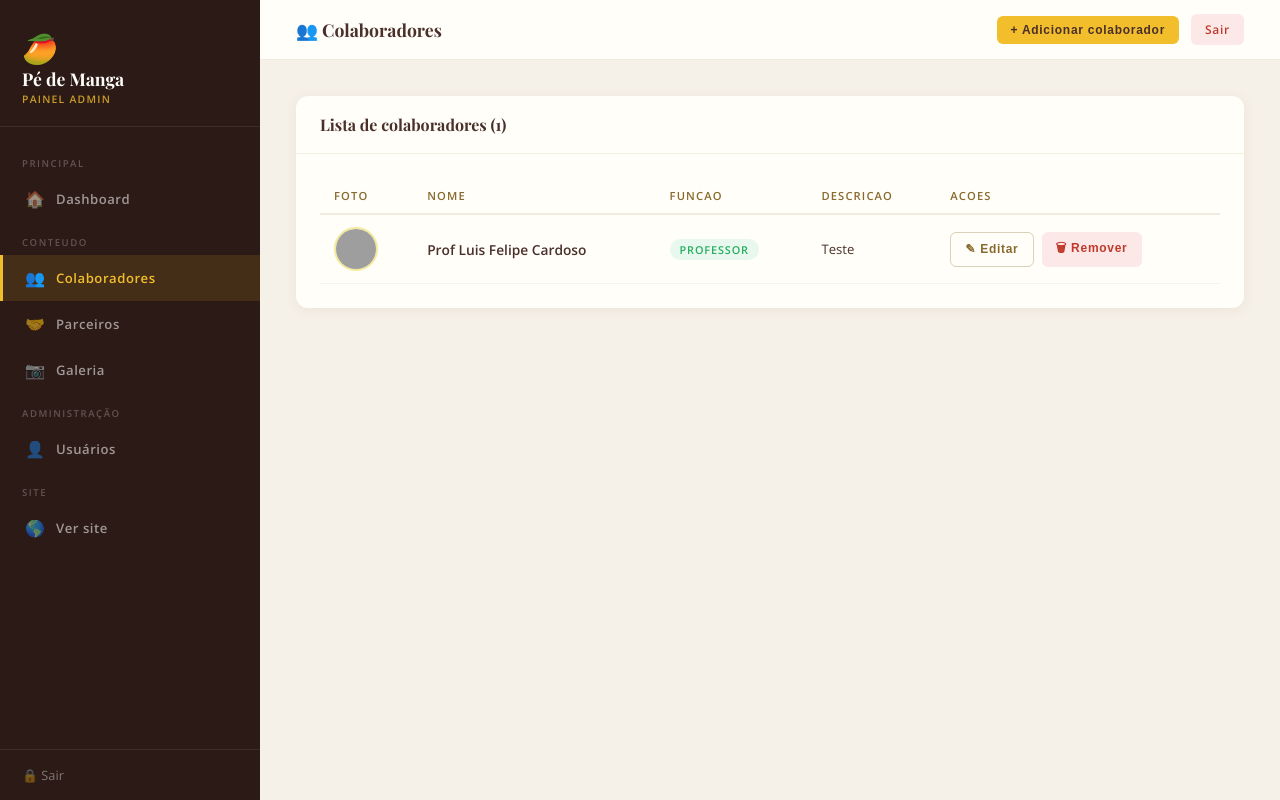
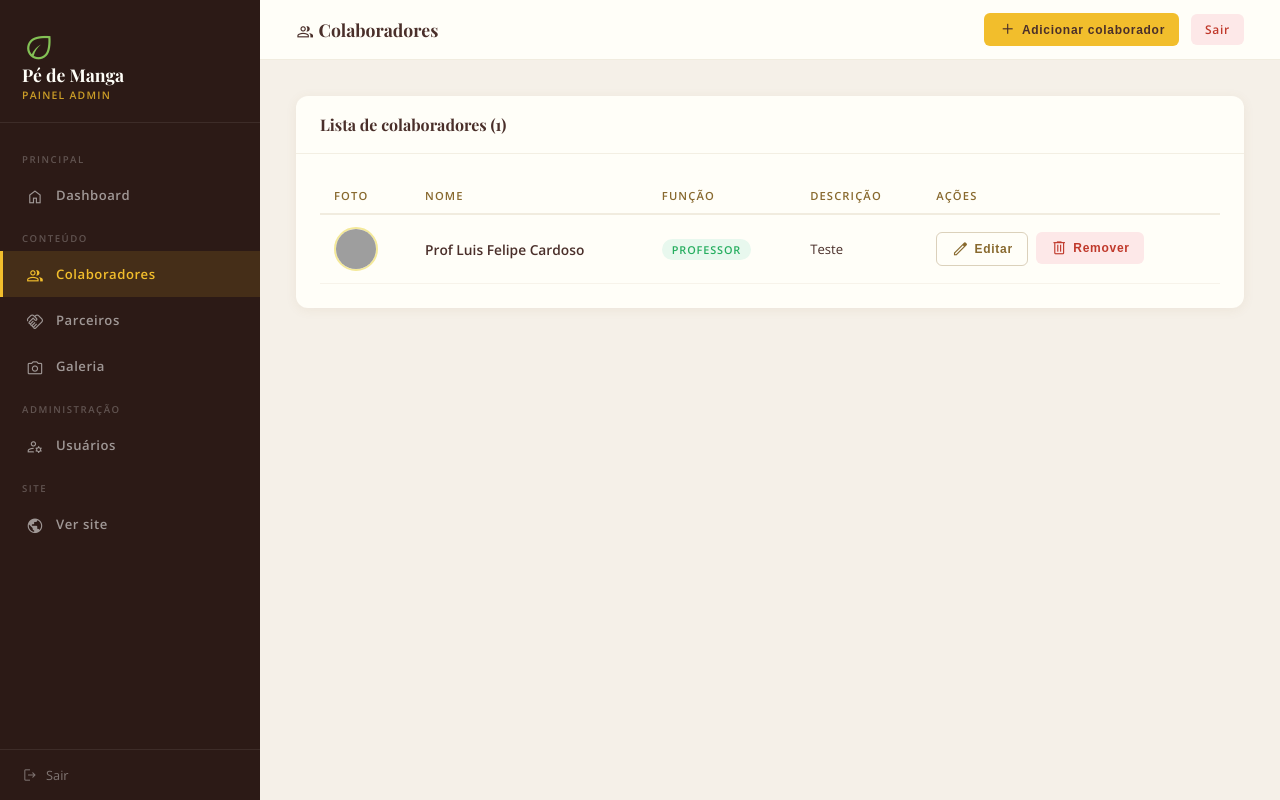
Before and after one commit to pietro-renno/pe-de-manga, a PHP site: page /admin/colaboradores.php in a window 1280 px wide. Run offline with PHP 8.4, Linux system fonts and the light colour scheme; a user stored in the database is signed in; data comes from the database, SQL or seed files in the repository; some web fonts are replaced; grey boxes are pictures that could not be loaded.

Commit message:
Substitui emojis por Material Symbols e corrige acentuação em todo o painel admin
- Adiciona @import do Google Material Symbols Outlined no admin.css
- Remove dependência do Font Awesome (não estava sendo usado)
- Substitui todos os emojis unicode por ícones Material Symbols (home, group,
  handshake, photo_camera, manage_accounts, public, logout, edit, delete,
  lock_reset, block, check_circle, add, settings, info, eco, upload)
- Corrige palavras sem acento: Conteúdo, Função, Descrição, Ações,
  informações, alterações, várias, março, à galeria

https://claude.ai/code/session_013v8fj4u5n5z8pYmFASDh67

```diff
--- a/admin/_sidebar.php
+++ b/admin/_sidebar.php
@@ -8,26 +8,25 @@ function sa($p)
 ?>
 <aside class="admin-sidebar" id="adminSidebar">
   <div class="sidebar-header">
-    <div class="sh-mango">&#x1F96D;</div>
+    <span class="material-symbols-outlined mi-brand">eco</span>
     <h2>Pé de Manga</h2>
     <p>Painel Admin</p>
   </div>
   <nav class="sidebar-nav">
     <div class="sn-sep">Principal</div>
-    <a href="index.php" class="<?= sa('index') ?>"><span class="sn-icon">&#127968;</span> Dashboard</a>
-    <div class="sn-sep">Conteudo</div>
-    <a href="colaboradores.php" class="<?= sa('colaboradores') ?>"><span class="sn-icon">&#128101;</span>
-      Colaboradores</a>
-    <a href="parceiros.php" class="<?= sa('parceiros') ?>"><span class="sn-icon">&#129309;</span> Parceiros</a>
-    <a href="galeria.php" class="<?= sa('galeria') ?>"><span class="sn-icon">&#128247;</span> Galeria</a>
+    <a href="index.php" class="<?= sa('index') ?>"><span class="sn-icon"><span class="material-symbols-outlined">home</span></span> Dashboard</a>
+    <div class="sn-sep">Conteúdo</div>
+    <a href="colaboradores.php" class="<?= sa('colaboradores') ?>"><span class="sn-icon"><span class="material-symbols-outlined">group</span></span> Colaboradores</a>
+    <a href="parceiros.php" class="<?= sa('parceiros') ?>"><span class="sn-icon"><span class="material-symbols-outlined">handshake</span></span> Parceiros</a>
+    <a href="galeria.php" class="<?= sa('galeria') ?>"><span class="sn-icon"><span class="material-symbols-outlined">photo_camera</span></span> Galeria</a>
     <?php if (($_SESSION['adm_perfil'] ?? '') === 'admin'): ?>
     <div class="sn-sep">Administração</div>
-    <a href="usuarios.php" class="<?= sa('usuarios') ?>"><span class="sn-icon">&#128100;</span> Usuários</a>
+    <a href="usuarios.php" class="<?= sa('usuarios') ?>"><span class="sn-icon"><span class="material-symbols-outlined">manage_accounts</span></span> Usuários</a>
     <?php endif; ?>
     <div class="sn-sep">Site</div>
-    <a href="../index.php" target="_blank"><span class="sn-icon">&#127758;</span> Ver site</a>
+    <a href="../index.php" target="_blank"><span class="sn-icon"><span class="material-symbols-outlined">public</span></span> Ver site</a>
   </nav>
   <div class="sidebar-footer">
-    <a href="logout.php">&#128274; Sair</a>
+    <a href="logout.php"><span class="material-symbols-outlined" style="font-size:1rem;">logout</span> Sair</a>
   </div>
 </aside>
--- a/admin/colaboradores.php
+++ b/admin/colaboradores.php
@@ -52,7 +52,6 @@ $colaboradores = get_colaboradores();
   <link rel="icon" type="image/x-icon" href="favicon.ico">
   <meta name="description" content="O Pé de Manga e um Ponto de Cultura dedicado a arte como caminho de cuidado, pertencimento e transformação social.">
   <meta name="keywords" content="Pé de Manga, Cultura Viva, Ponto de Cultura, arte e cultura, saúde mental, sustentabilidade, responsabilidade social, oficinas culturais, vivências artísticas, impacto comunitário, coletivo cultural, transformação social, cultura acessível, arte como cuidado">
-  <link rel="stylesheet" href="https://cdnjs.cloudflare.com/ajax/libs/font-awesome/6.4.0/css/all.min.css">
 </head>
 
 <body>
@@ -60,9 +59,9 @@ $colaboradores = get_colaboradores();
     <?php require '_sidebar.php'; ?>
     <div class="admin-main">
       <div class="admin-topbar">
-        <h3>&#128101; Colaboradores</h3>
+        <h3><span class="material-symbols-outlined">group</span> Colaboradores</h3>
         <div class="topbar-actions">
-          <button class="btn-adm btn-adm-primary" onclick="openModal('adicionar')">+ Adicionar colaborador</button>
+          <button class="btn-adm btn-adm-primary" onclick="openModal('adicionar')"><span class="material-symbols-outlined">add</span> Adicionar colaborador</button>
           <a href="logout.php" class="btn-adm btn-adm-danger">Sair</a>
         </div>
       </div>
@@ -84,9 +83,9 @@ $colaboradores = get_colaboradores();
                   <tr>
                     <th>Foto</th>
                     <th>Nome</th>
-                    <th>Funcao</th>
-                    <th>Descricao</th>
-                    <th>Acoes</th>
+                    <th>Função</th>
+                    <th>Descrição</th>
+                    <th>Ações</th>
                   </tr>
                 </thead>
                 <tbody>
@@ -96,7 +95,7 @@ $colaboradores = get_colaboradores();
                         <?php if (!empty($c['foto'])): ?>
                           <img src="../data/uploads/<?= htmlspecialchars($c['foto']) ?>" alt="">
                         <?php else: ?>
-                          <div style="width:44px;height:44px;border-radius:50%;background:var(--amarelo-pastel);display:flex;align-items:center;justify-content:center;font-size:1.3rem;">&#128100;</div>
+                          <div style="width:44px;height:44px;border-radius:50%;background:var(--amarelo-pastel);display:flex;align-items:center;justify-content:center;"><span class="material-symbols-outlined" style="font-size:1.4rem;color:var(--marrom);">person</span></div>
                         <?php endif; ?>
                       </td>
                       <td><strong><?= htmlspecialchars($c['nome']) ?></strong></td>
@@ -104,11 +103,11 @@ $colaboradores = get_colaboradores();
                       <td style="max-width:220px;font-size:.82rem;"><?= htmlspecialchars(mb_strimwidth($c['descricao'] ?? '', 0, 80, '...')) ?></td>
                       <td>
                         <div class="td-actions">
-                          <button class="btn-adm btn-adm-outline" onclick="abrirEdicao(<?= htmlspecialchars(json_encode($c)) ?>)">&#9998; Editar</button>
+                          <button class="btn-adm btn-adm-outline" onclick="abrirEdicao(<?= htmlspecialchars(json_encode($c)) ?>)"><span class="material-symbols-outlined">edit</span> Editar</button>
                           <form method="POST" onsubmit="return confirm('Remover este colaborador?')">
                             <input type="hidden" name="acao" value="remover">
                             <input type="hidden" name="id" value="<?= (int) $c['id'] ?>">
-                            <button type="submit" class="btn-adm btn-adm-danger">&#128465; Remover</button>
+                            <button type="submit" class="btn-adm btn-adm-danger"><span class="material-symbols-outlined">delete</span> Remover</button>
                           </form>
                         </div>
                       </td>
@@ -128,14 +127,14 @@ $colaboradores = get_colaboradores();
     <div class="modal-box" onclick="event.stopPropagation()">
       <button class="modal-close" onclick="closeModal('adicionar')">&times;</button>
       <h3>Adicionar Colaborador</h3>
-      <p class="modal-sub">Preencha as informacoes do novo colaborador</p>
+      <p class="modal-sub">Preencha as informações do novo colaborador</p>
       <form method="POST" enctype="multipart/form-data">
         <input type="hidden" name="acao" value="adicionar">
         <div class="form-row">
           <div class="form-group"><label>Nome *</label><input type="text" name="nome" required></div>
-          <div class="form-group"><label>Funcao *</label><input type="text" name="funcao" required placeholder="ex: Educadora Cultural"></div>
+          <div class="form-group"><label>Função *</label><input type="text" name="funcao" required placeholder="ex: Educadora Cultural"></div>
         </div>
-        <div class="form-group"><label>Descricao</label><textarea name="descricao" placeholder="Breve descricao sobre o colaborador"></textarea></div>
+        <div class="form-group"><label>Descrição</label><textarea name="descricao" placeholder="Breve descrição sobre o colaborador"></textarea></div>
         <div class="form-group"><label>Foto (opcional)</label><input type="file" name="foto" accept="image/*"></div>
         <div class="form-actions">
           <button type="button" class="btn-adm btn-adm-outline" onclick="closeModal('adicionar')">Cancelar</button>
@@ -150,20 +149,20 @@ $colaboradores = get_colaboradores();
     <div class="modal-box" onclick="event.stopPropagation()">
       <button class="modal-close" onclick="closeModal('editar')">&times;</button>
       <h3>Editar Colaborador</h3>
-      <p class="modal-sub">Atualize as informacoes</p>
+      <p class="modal-sub">Atualize as informações</p>
       <form method="POST" enctype="multipart/form-data">
         <input type="hidden" name="acao" value="editar">
         <input type="hidden" name="id" id="edit_id">
         <div class="form-row">
           <div class="form-group"><label>Nome *</label><input type="text" name="nome" id="edit_nome" required></div>
-          <div class="form-group"><label>Funcao *</label><input type="text" name="funcao" id="edit_funcao" required></div>
+          <div class="form-group"><label>Função *</label><input type="text" name="funcao" id="edit_funcao" required></div>
         </div>
-        <div class="form-group"><label>Descricao</label><textarea name="descricao" id="edit_descricao"></textarea></div>
+        <div class="form-group"><label>Descrição</label><textarea name="descricao" id="edit_descricao"></textarea></div>
         <div class="form-group"><label>Nova foto (deixe vazio para manter)</label><input type="file" name="foto" accept="image/*"></div>
         <div id="edit_foto_preview" style="margin-top:8px;"></div>
         <div class="form-actions">
           <button type="button" class="btn-adm btn-adm-outline" onclick="closeModal('editar')">Cancelar</button>
-          <button type="submit" class="btn-adm btn-adm-primary">Salvar alteracoes</button>
+          <button type="submit" class="btn-adm btn-adm-primary">Salvar alterações</button>
         </div>
       </form>
     </div>
--- a/admin/login.php
+++ b/admin/login.php
@@ -41,8 +41,6 @@ if ($_SERVER['REQUEST_METHOD'] === 'POST') {
     content="O Pé de Manga e um Ponto de Cultura dedicado a arte como caminho de cuidado, pertencimento e transformação social.">
   <meta name="keywords"
     content="Pé de Manga, Cultura Viva, Ponto de Cultura, arte e cultura, saúde mental, sustentabilidade, responsabilidade social, oficinas culturais, vivências artísticas, impacto comunitário, coletivo cultural, transformação social, cultura acessível, arte como cuidado">
-  <!-- Font Awesome -->
-  <link rel="stylesheet" href="https://cdnjs.cloudflare.com/ajax/libs/font-awesome/6.4.0/css/all.min.css">
   <title>Login – Painel Pé de Manga</title>
   <link rel="stylesheet" href="../assets/css/admin.css">
 </head>
@@ -51,7 +49,7 @@ if ($_SERVER['REQUEST_METHOD'] === 'POST') {
   <div class="login-page">
     <div class="login-card">
       <div class="login-logo">
-        <div class="ll-mango">&#x1F96D;</div>
+        <span class="material-symbols-outlined" style="font-size:3rem;color:var(--verde);">eco</span>
         <h1>Pé de Manga</h1>
         <p>Painel Administrativo</p>
       </div>
--- a/assets/css/admin.css
+++ b/assets/css/admin.css
@@ -2,6 +2,7 @@
    PÉ DE MANGA – PAINEL ADMINISTRATIVO CSS
    ═══════════════════════════════════════════ */
 @import url('https://fonts.googleapis.com/css2?family=Playfair+Display:ital,wght@0,400;0,700;1,400&family=Open+Sans:wght@300;400;600&display=swap');
+@import url('https://fonts.googleapis.com/css2?family=Material+Symbols+Outlined:opsz,wght,FILL,GRAD@20..48,100..700,0..1,-50..200');
 
 :root {
   --amarelo:       #f2be2c;
@@ -18,6 +19,18 @@
 }
 
 *, *::before, *::after { margin:0; padding:0; box-sizing:border-box; }
+.material-symbols-outlined {
+  font-family: 'Material Symbols Outlined';
+  font-weight: normal; font-style: normal;
+  font-size: 1.15rem; line-height: 1;
+  display: inline-flex; align-items: center; justify-content: center;
+  text-transform: none; letter-spacing: normal; word-wrap: normal; white-space: nowrap;
+  font-variation-settings: 'FILL' 0, 'wght' 300, 'GRAD' 0, 'opsz' 24;
+  vertical-align: middle;
+}
+.mi-lg { font-size: 1.5rem; }
+.mi-xl { font-size: 2rem; }
+.mi-brand { font-size: 2.2rem; color: var(--verde); }
 body { font-family:'Open Sans', sans-serif; font-weight:400; background:var(--admin-bg); color:var(--marrom-escuro); min-height:100vh; }
 a { text-decoration:none; }
 img { display:block; max-width:100%; }
```
Also changed, not shown: admin/galeria.php (+7 -8 lines), admin/index.php (+11 -13 lines), admin/parceiros.php (+10 -11 lines), admin/usuarios.php (+7 -9 lines).
